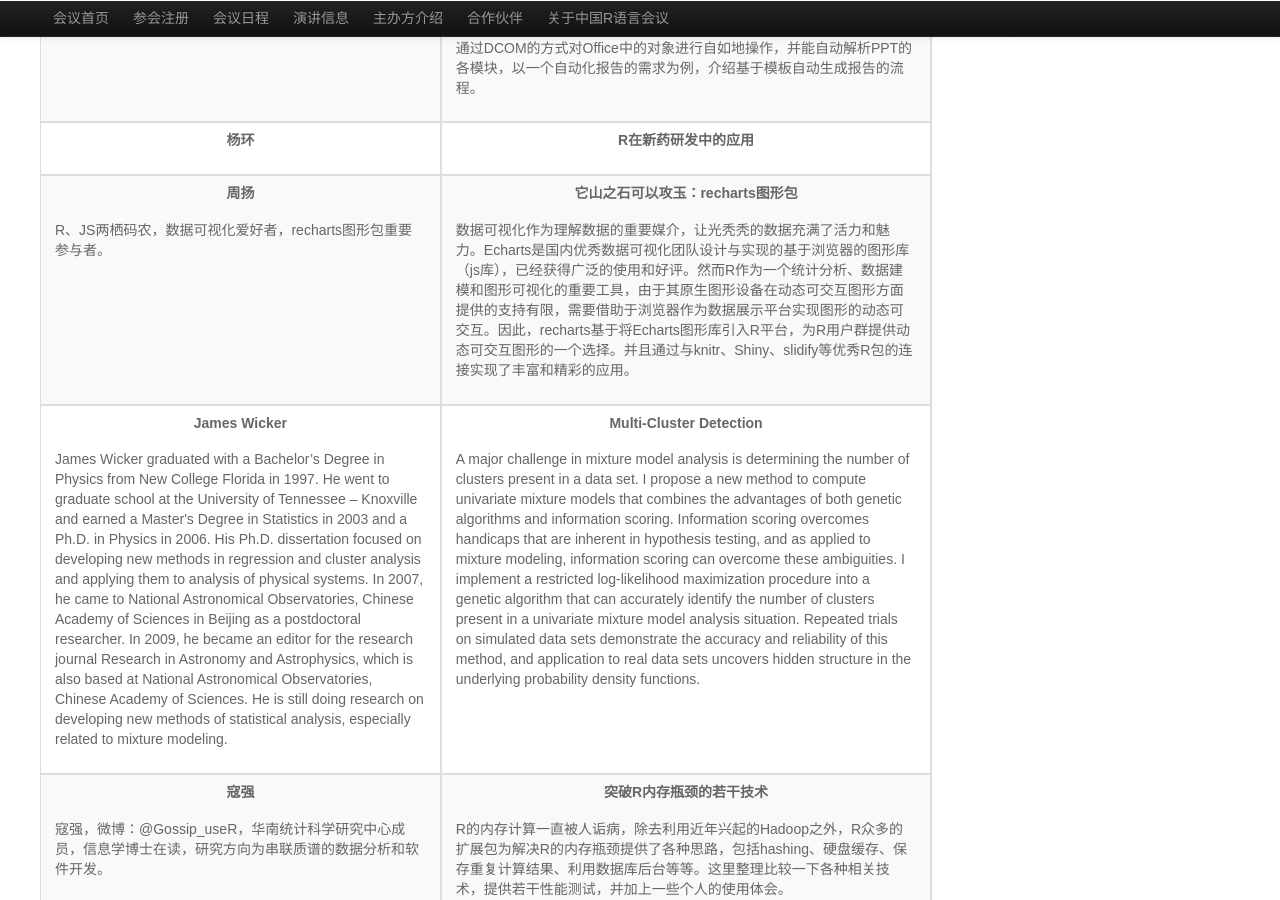
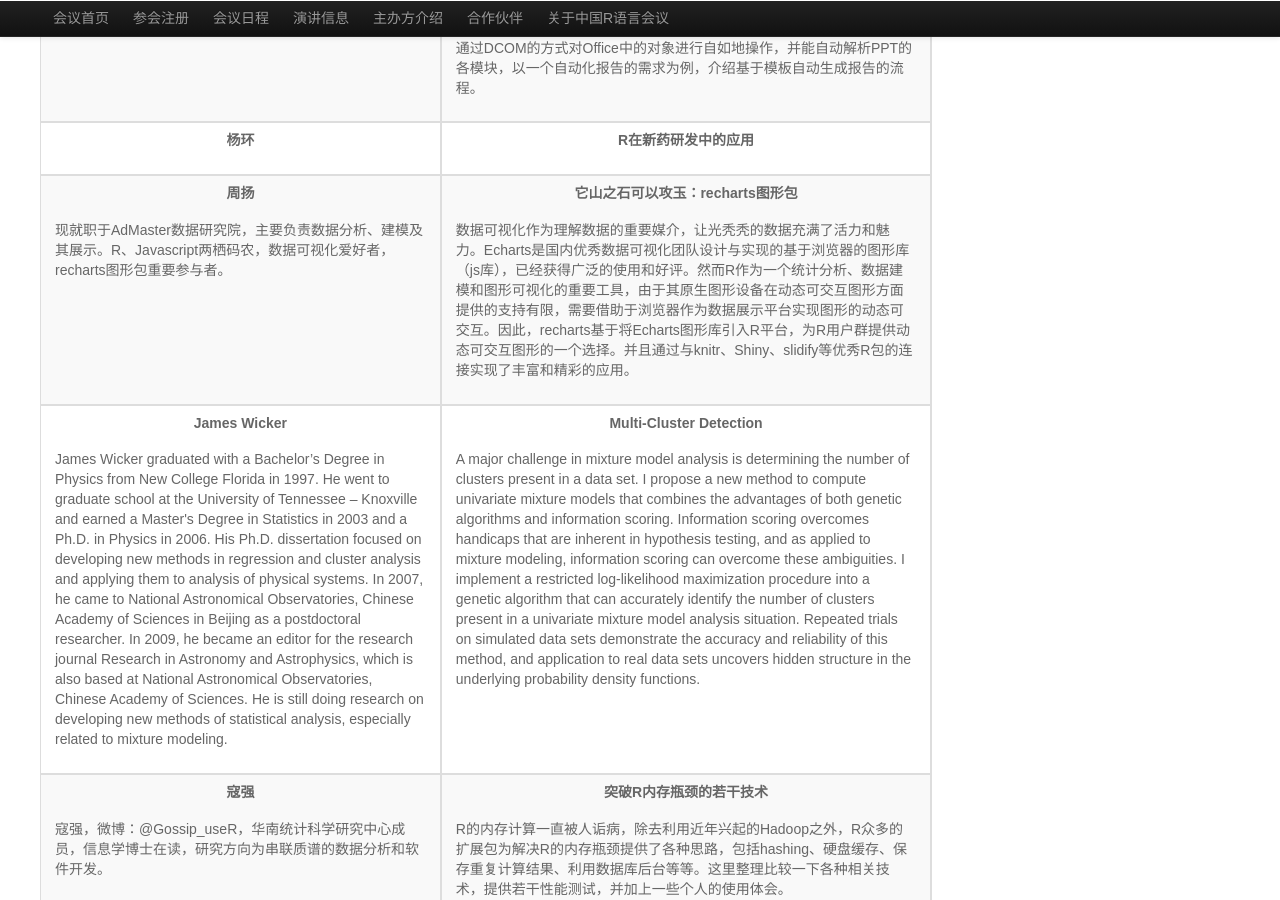
Before and after one commit to cosname/R-conference, a Jekyll site: the page built from index.html, in a window 1280 px wide and 900 px high, scrolled down 7092 px. Built offline with Jekyll 4.4.1, drawn with Linux system fonts in a browser that asks for light colours.

Commit message:
Update Yang's introduction.

```diff
--- a/_posts/2014-05-24-beijing.md
+++ b/_posts/2014-05-24-beijing.md
@@ -117,7 +117,7 @@ title: 第七届中国R语言会议（北京）
 <li>刘思喆(京东)：R与企业级数据挖掘</li>
 <li>李舰(檬果咨询)：R与文本挖掘</li>
 <li>寇强(华南统计科学研究中心)：突破R内存瓶颈的若干技术</li>
-<li>周扬()：它山之石可以攻玉：recharts图形包</li>
+<li>周扬(AdMaster)：它山之石可以攻玉：recharts图形包</li>
 <li>张晔(中山大学)：科研角度下的R包开发</li>
 <li>胡浩(上海国富投资管理有限公司)：云计算时代的量化投资</li>
 <li>鄭義(國立中山大學): 基金評選平台之建立</li>
@@ -446,7 +446,7 @@ and well-tested.</p>
 <tr>
   <td>
   <p><strong>周扬</strong></p>
-  <p>R、JS两栖码农，数据可视化爱好者，recharts图形包重要参与者。</p>
+  <p>现就职于AdMaster数据研究院，主要负责数据分析、建模及其展示。R、Javascript两栖码农，数据可视化爱好者，recharts图形包重要参与者。</p>
   </td>
   <td>
   <p><strong>它山之石可以攻玉：recharts图形包</strong></p>
```
